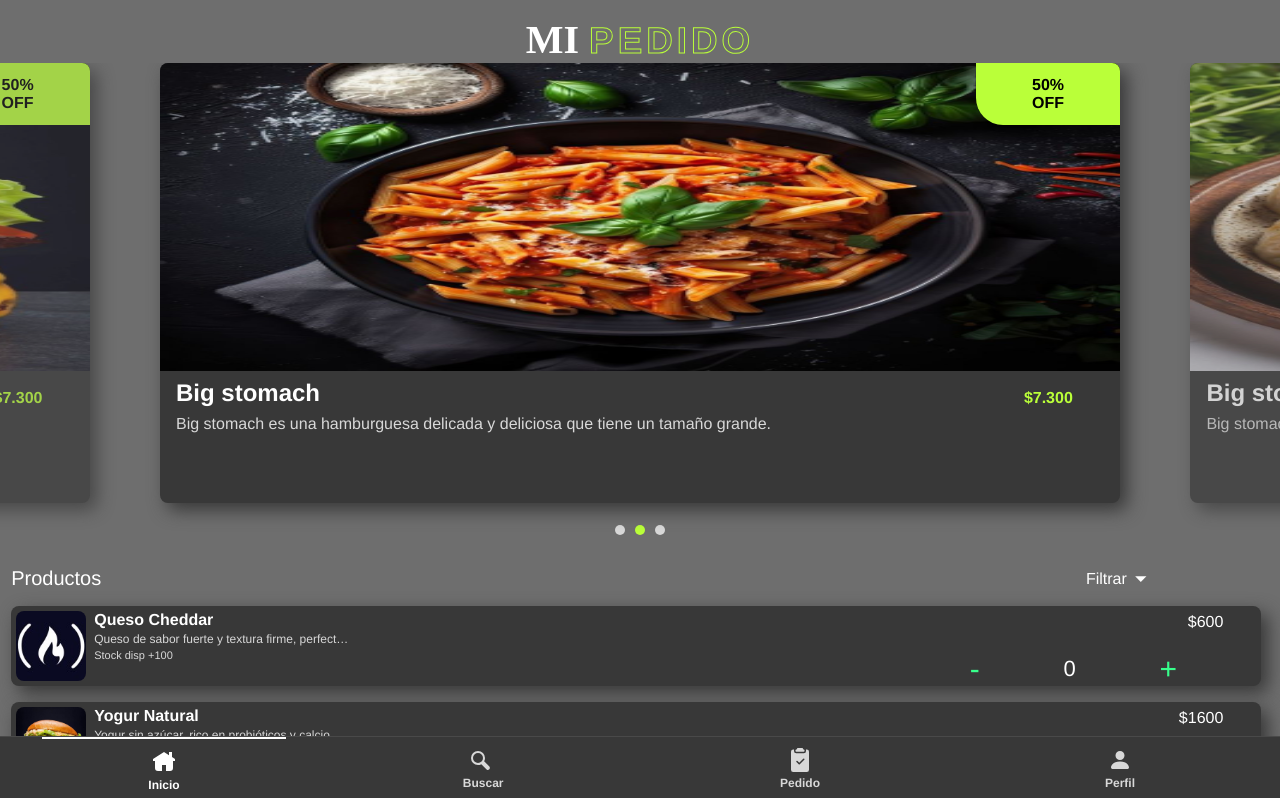
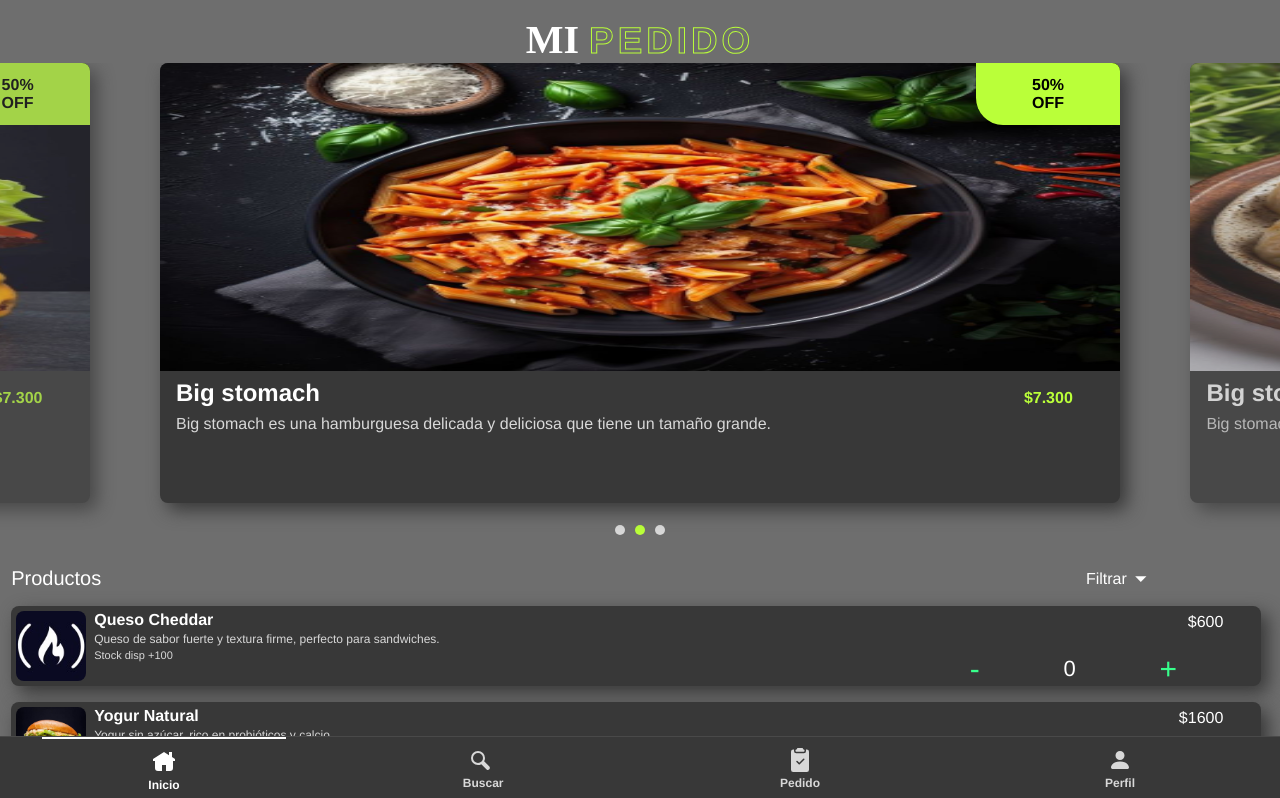
Before and after one commit to Alan-Ribeca/Mi-Pedido, a React (Vite) app: page / in a window 1280 px wide. Shown: the top 798 px of the page. Built offline with nearby package versions, Linux system fonts and the light colour scheme.

Commit message:
acomodando detalles

```diff
--- a/src/components/Home/home.scss
+++ b/src/components/Home/home.scss
@@ -125,6 +125,7 @@
         color: white;
       }
       .containerImg {
+        width: 100%;
         display: flex;
         padding: 5px;
 
@@ -135,7 +136,7 @@
         }
 
         .infoProdc {
-          width: 340px;
+          width: 79%;
           margin-left: 0.5rem;
 
           .nameProd {
--- a/src/components/pedido/Pedido.jsx
+++ b/src/components/pedido/Pedido.jsx
@@ -9,13 +9,18 @@ export const Pedido = () => {
   const { totalPrecio, totalCantidad } = calcularTotales();
 
   const enviarMensajeWhatsApp = (losProductos) => {
-    let texto = losProductos
+
+    let textoTotales = `Precio total: ${totalPrecio}\nCantidad prod: ${totalCantidad}\n`
+
+    let textoProductos = losProductos
       .map((producto) => {
-        return `Precio total: ${totalPrecio}\nCantidad prod: ${totalCantidad}\nNombre: "${producto.nameProduc}"\nDescripción: "${producto.description}"\nCantidad: "${producto.cantidad}"`;
+        return `Nombre: "${producto.nameProduc}"\nDescripción: "${producto.description}"\nCantidad: "${producto.cantidad}"`;
       })
       .join("\n\n");
 
     const numeroWhatsApp = "+543402483866";
+
+    let texto = textoTotales + textoProductos;
 
     let enlaceWhatsApp = `https://wa.me/${numeroWhatsApp}?text=${encodeURIComponent(
       texto
```
